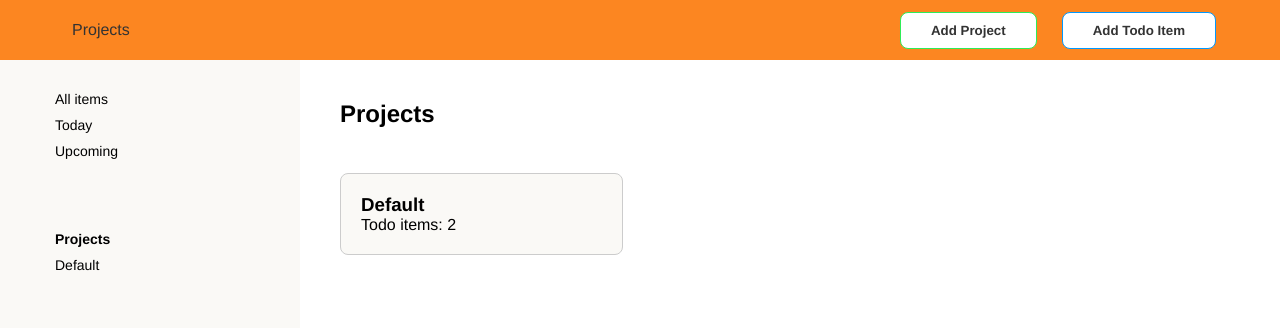
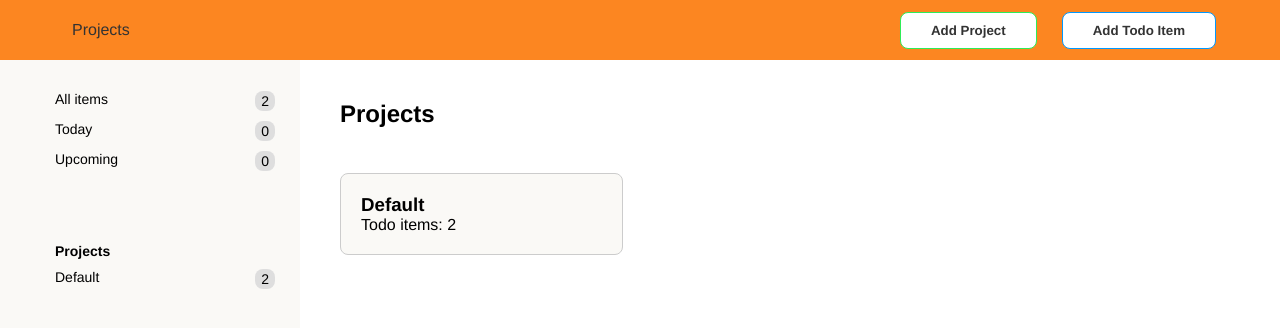
Before and after one commit to johanhcarlberg/odin-todolist, a website built with webpack: page dist/index.html in a window 1280 px wide. Built offline with nearby package versions, Linux system fonts and the light colour scheme.

Commit message:
Add number of todo items not completed in sidebar links

```diff
--- a/src/modules/Layout/sidebar.css
+++ b/src/modules/Layout/sidebar.css
@@ -16,7 +16,8 @@
 }
 
 .sidebar-link-item > a {
-    display: block;
+    display: grid;
+    grid-template-columns: 1fr 1fr;
     text-decoration: none;
     color: #000;
     padding: 5px;
@@ -24,7 +25,6 @@
 }
 
 .sidebar-link-item > a:hover {
-    display: block;
     text-decoration: none;
     background-color: #eee;
 }
@@ -32,3 +32,10 @@
 .sidebar-link-list-header > a {
     font-weight: bold;
 }
+
+.sidebar-link-item-number {
+    background-color: #dedede;
+    padding: 2px 6px;
+    border-radius: 40%;
+    justify-self: end;
+}
--- a/src/modules/Layout/sidebar.js
+++ b/src/modules/Layout/sidebar.js
@@ -1,6 +1,6 @@
 import { getProjects } from '../Project/ProjectController';
 import { getTodoItems, getTodoItemsToday, getTodoItemsUpcoming } from '../TodoItem/TodoItemController';
-import TodoItemList from '../TodoItem/TodoItemList';
+import ProjectTodoItemMediator from "../ProjectTodoItemMediator";
 import { publishLink } from '../util';
 import './sidebar.css';
 
@@ -23,7 +23,11 @@ class Sidebar {
             mainLinkA.href = '#';
             const mainLinkText = document.createElement('span');
             mainLinkText.textContent = link['title'];
+            const mainLinkItemNumber = document.createElement('span');
+            mainLinkItemNumber.className = 'sidebar-link-item-number';
+            mainLinkItemNumber.textContent = link['callback']().filter(item => !item.isComplete).length;
             mainLinkA.appendChild(mainLinkText);
+            mainLinkA.appendChild(mainLinkItemNumber);
             mainLinkItem.appendChild(mainLinkA);
             mainLinkItem.addEventListener('click', (e) => {
                 e.preventDefault();
@@ -49,7 +53,13 @@ class Sidebar {
             projectItem.className = 'sidebar-link-item';
             const projectLink = document.createElement('a');
             projectLink.href = '#';
-            projectLink.text = project.name;
+            const projectLinkText = document.createElement('span');
+            projectLinkText.textContent = project.name;
+            const projectLinkItemNumber = document.createElement('span');
+            projectLinkItemNumber.className = 'sidebar-link-item-number';
+            projectLinkItemNumber.textContent = ProjectTodoItemMediator.getTodoItemsForProject(project.id).filter(item => !item.isComplete).length;
+            projectLink.appendChild(projectLinkText);
+            projectLink.appendChild(projectLinkItemNumber);
             projectLink.addEventListener('click', (e) => {
                 e.preventDefault();
                 publishLink('ProjectDetail', project.id);
```
Also changed, not shown: dist/index_bundle.js.
